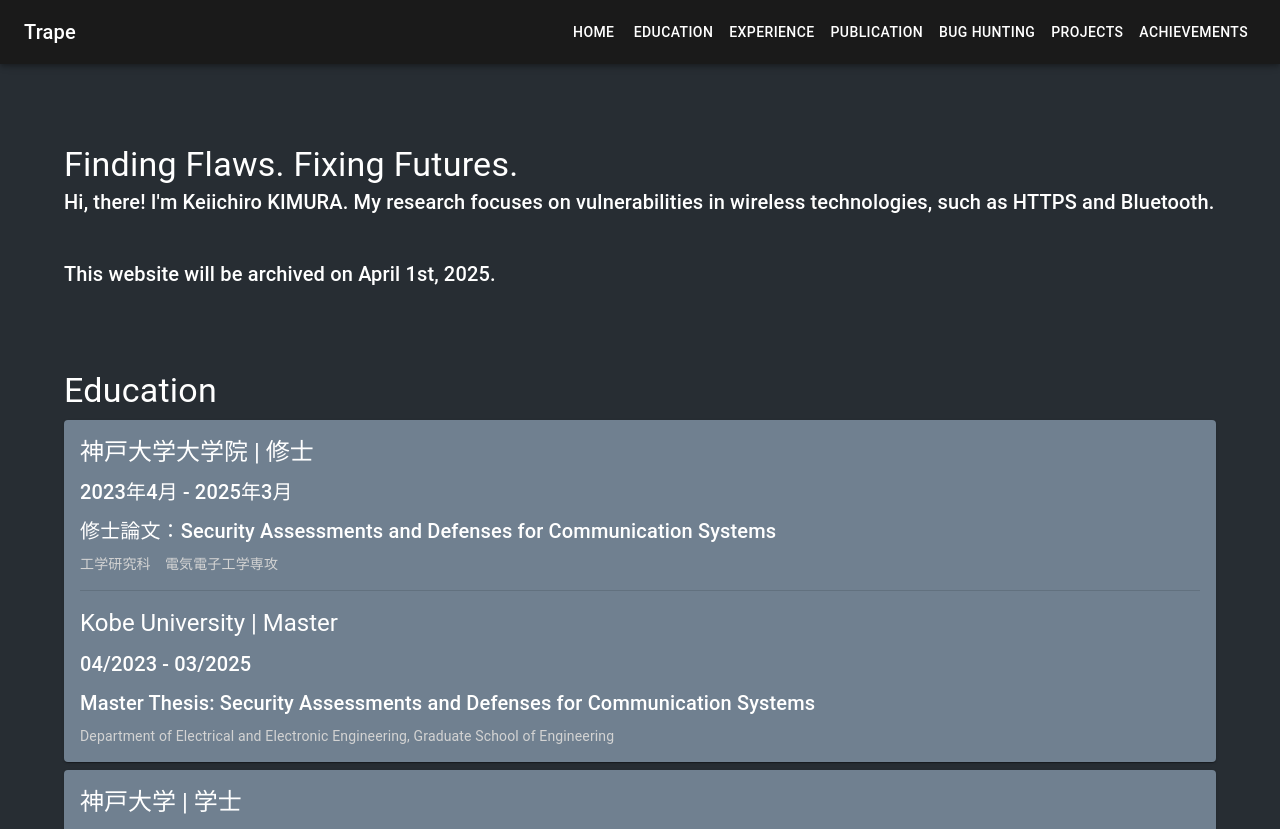
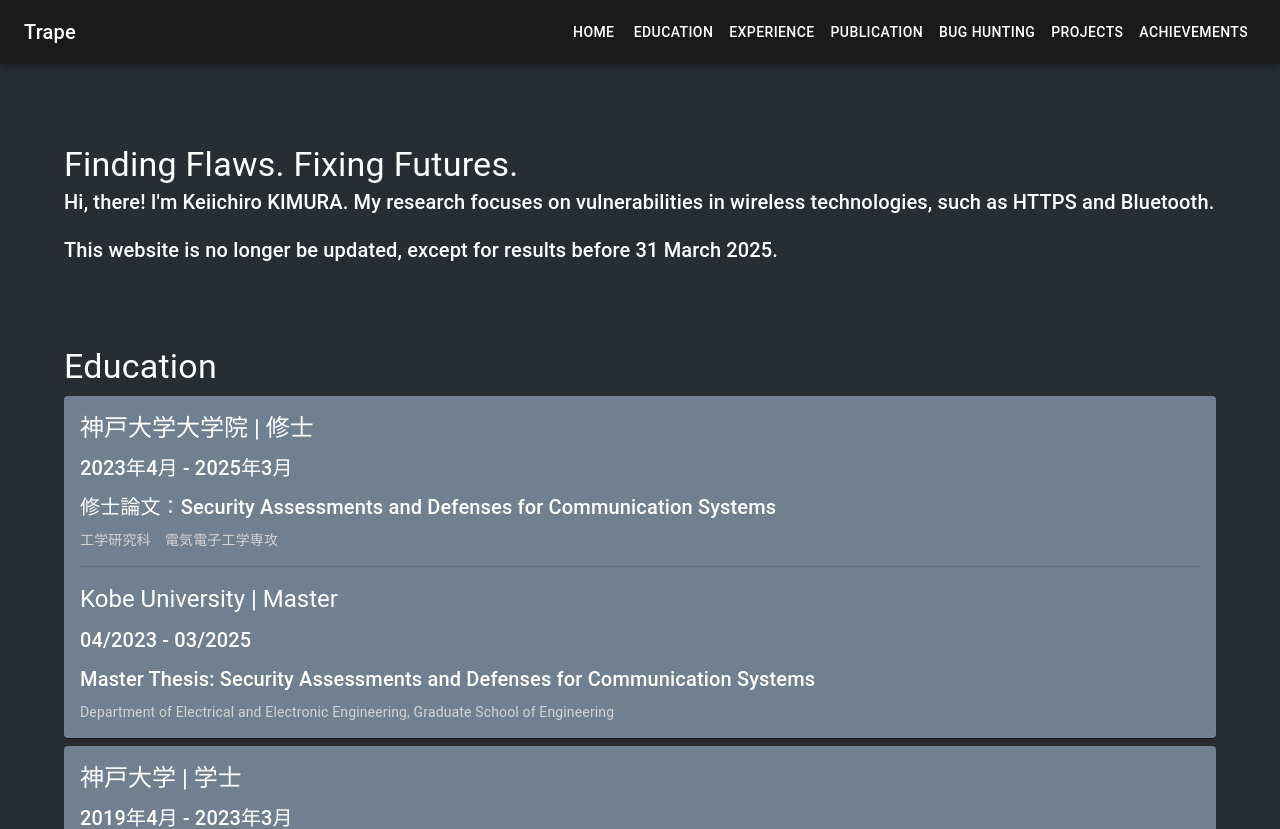
Before and after one commit to trapedev/trapedev.github.io, a React (Create React App) app in the folder app/: page / in a window 1280 px wide. Shown: the top 829 px of the page. Built offline with nearby package versions, Linux system fonts and the light colour scheme.

Commit message:
commit all changes

```diff
--- a/app/src/pages/home/Bio.tsx
+++ b/app/src/pages/home/Bio.tsx
@@ -8,8 +8,9 @@ const Bio = () => {
         Hi, there! I'm Keiichiro KIMURA. My research focuses on vulnerabilities
         in wireless technologies, such as HTTPS and Bluetooth.
       </Typography>
-      <Typography variant="h6" sx={{ mt: 5 }}>
-        This website will be archived on April 1st, 2025.
+      <Typography variant="h6" sx={{ mt: 2 }}>
+        This website is no longer be updated, except for results before 31 March
+        2025.
       </Typography>
     </>
   );
```
Also changed, not shown: 6 other files (tests, documents, lock files or other folders).
